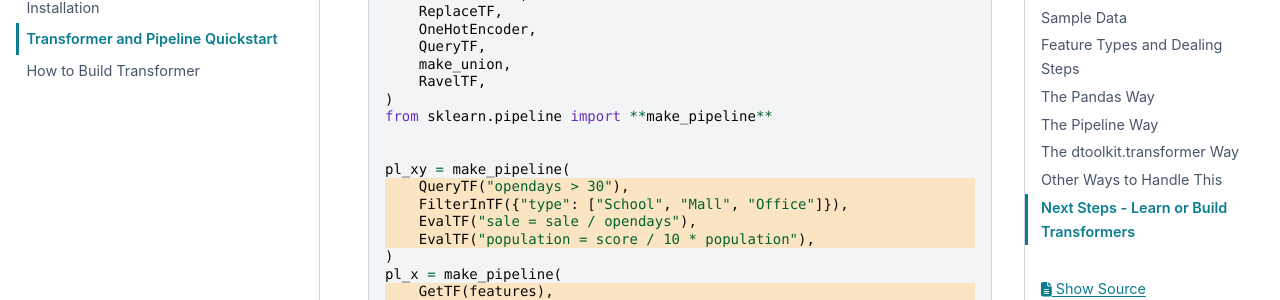
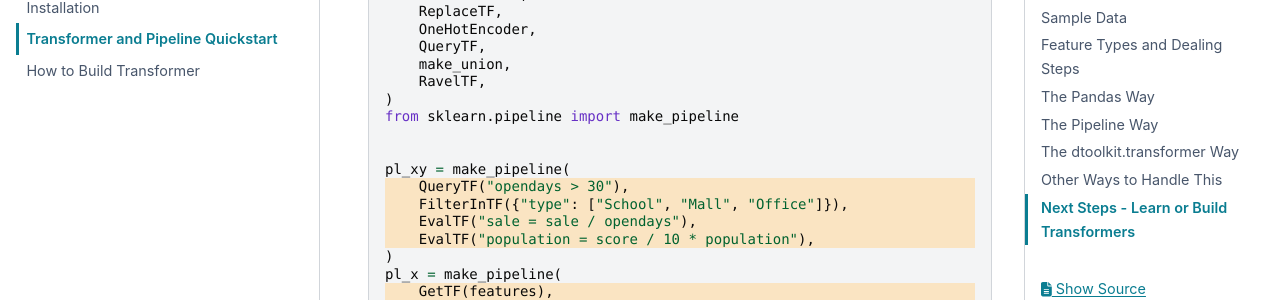
Before and after one commit to Zeroto521/my-data-toolkit, a Sphinx documentation site: the page built from doc/source/guide/transformer.md, in a window 1280 px wide and 900 px high, scrolled down 5060 px. Shown: the part 152-452 px from the top of the window. Built offline with Sphinx 7.4.7 and the PyData theme 0.15.4, drawn with Linux system fonts in a browser that asks for light colours.

Commit message:
DOC: remove extra `*`

```diff
--- a/doc/source/guide/transformer.md
+++ b/doc/source/guide/transformer.md
@@ -222,7 +222,7 @@ from dtoolkit.transformer import (
     make_union,
     RavelTF,
 )
-from sklearn.pipeline import **make_pipeline**
+from sklearn.pipeline import make_pipeline
 
 
 pl_xy = make_pipeline(
```
